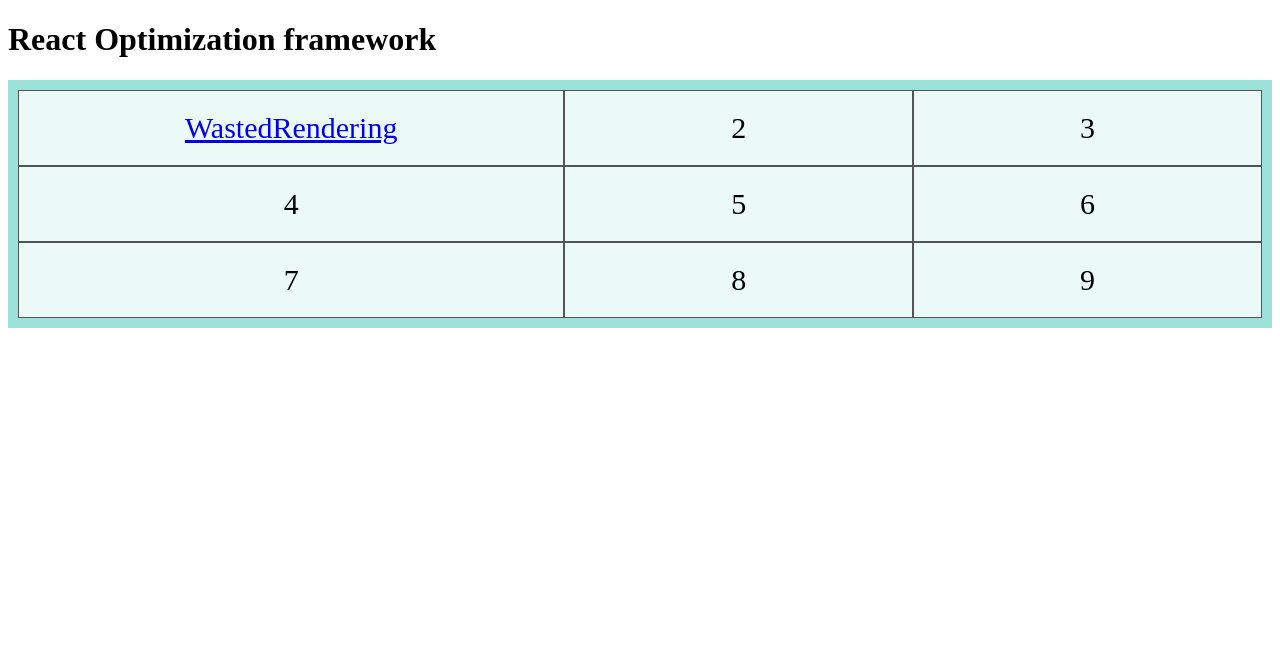
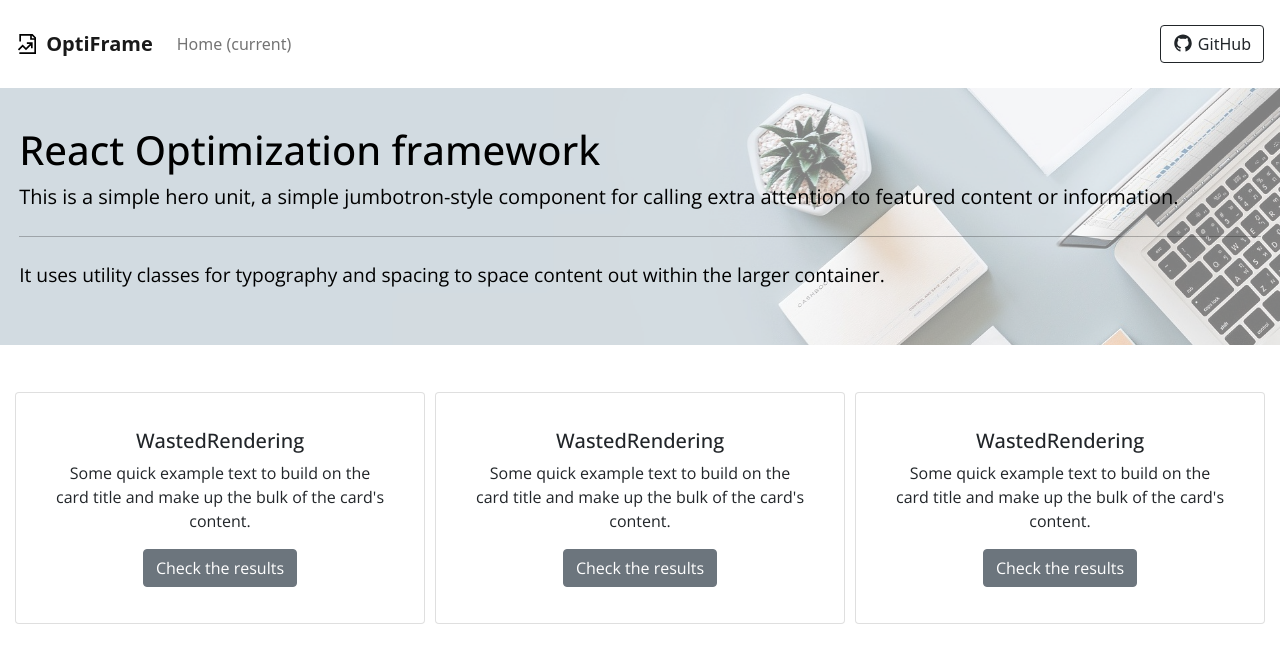
Before and after one commit to kasiapetka/opti-framework, a React app: page / in a window 1280 px wide. Built offline with nearby package versions, Linux system fonts and the light colour scheme.

Commit message:
first design

```diff
--- a/package.json
+++ b/package.json
@@ -7,11 +7,14 @@
     "@testing-library/jest-dom": "^5.11.4",
     "@testing-library/react": "^11.1.0",
     "@testing-library/user-event": "^12.1.10",
+    "bootstrap": "^5.1.3",
     "react": "^17.0.2",
     "react-dom": "^17.0.2",
+    "react-icons": "^4.3.1",
     "react-redux": "^7.2.1",
     "react-router-dom": "^5.3.0",
     "react-scripts": "4.0.3",
+    "reactstrap": "^9.0.1",
     "redux": "^4.0.5",
     "redux-devtools-extension": "^2.13.9",
     "redux-thunk": "^2.3.0",
--- a/public/index.html
+++ b/public/index.html
@@ -2,7 +2,9 @@
 <html lang="en">
   <head>
     <meta charset="utf-8" />
-    <link rel="icon" href="%PUBLIC_URL%/favicon.ico" />
+    <link rel="preconnect" href="https://fonts.googleapis.com">
+    <link rel="preconnect" href="https://fonts.gstatic.com" crossorigin>
+    <link href="https://fonts.googleapis.com/css2?family=Open+Sans:ital,wght@0,300;0,400;0,500;0,700;1,300;1,400;1,500;1,700&display=swap" rel="stylesheet">
     <meta name="viewport" content="width=device-width, initial-scale=1" />
     <meta name="theme-color" content="#000000" />
     <meta
--- a/src/components/App.js
+++ b/src/components/App.js
@@ -5,6 +5,7 @@ import { BrowserRouter as Router, Route, Switch } from "react-router-dom";
 import Landing from "./Landing";
 import WastedRendering from "./examination/WastedRendering";
 import "./App.scss";
+import Navbar from "./Navbar"
 
 class App extends Component {
     componentDidMount() {
@@ -16,7 +17,8 @@ class App extends Component {
         return (
             <Router>
                 <React.Fragment>
-                    <div>
+                    <Navbar />
+                    <div className="global">
                         <Switch>
                             <Route
                                 path="/"
--- a/src/components/App.scss
+++ b/src/components/App.scss
@@ -1,21 +1,24 @@
 .grid-3c-container {
   display: grid;
+  margin: auto;
+  max-width: 1500px;
   grid-template-columns: auto auto auto;
-    background-color: #9de2d9;
   padding: 10px;
 }
 
 .grid-2c-container {
   display: grid;
   grid-template-columns: auto auto;
-    background-color: #9de2d9;
   padding: 10px;
 }
 
 .grid-item {
   background-color: rgba(255, 255, 255, 0.8);
-    border: 1px solid rgba(44, 44, 44, 0.8);
   padding: 20px;
-    font-size: 30px;
   text-align: center;
+  margin: 5px;
 }
+
+.global {
+  font-family: "Open Sans", sans-serif;
+}
--- /dev/null
+++ b/src/components/Jumbotron/Jumbotron.scss
@@ -0,0 +1,9 @@
+.jumbotron {
+  background-image: url("../../images/bg2.png");
+  background-size: cover;
+  min-height: 200px;
+  width: 100%;
+  background-attachment: cover;
+  font-size: 1.2rem;
+  color: black;
+}
--- /dev/null
+++ b/src/components/Jumbotron/index.js
@@ -0,0 +1,16 @@
+import React from "react";
+import "./Jumbotron.scss"
+
+const Jumbotron = ({ title, description }) => {
+    return (
+        <React.Fragment>
+            <div class="jumbotron" style={{ padding: '2em 1em' }}>
+                <h1>{title}</h1>
+                <hr class="my-4" />
+                <p class="lead">{description}</p>
+            </div>
+        </React.Fragment>
+    );
+};
+
+export default Jumbotron;
--- /dev/null
+++ b/src/components/Landing/Landing.scss
@@ -0,0 +1,9 @@
+.jumbotron {
+  background-image: url("../../images/bg.png");
+  background-size: cover;
+  min-height: 300px;
+  width: 100%;
+  background-attachment: cover;
+  font-size: 1.2rem;
+  color: black;
+}
--- a/src/components/Landing/index.js
+++ b/src/components/Landing/index.js
@@ -1,22 +1,45 @@
 import React from "react";
 import { Link } from "react-router-dom";
+import "./Landing.scss"
 
 const Landing = () => {
     return (
         <React.Fragment>
-            <h1>React Optimization framework</h1>
-            <div className="grid-3c-container">
-                <div className="grid-item">
-                    <Link to="/wasted-rendering">WastedRendering</Link>
+            <div class="jumbotron" style={{ padding: '2em 1em' }}>
+                <h1>React Optimization framework</h1>
+                <p class="lead">This is a simple hero unit, a simple jumbotron-style component for calling extra attention to featured content or information.</p>
+                <hr class="my-4" />
+                <p>It uses utility classes for typography and spacing to space content out within the larger container.</p>
+            </div>
+            <div className="grid-3c-container" style={{ marginTop: '2em ' }}>
+                <div className="grid-item card" style={{ maWidth: '500px' }}>
+                    <div className="card-body">
+                        <h5 className="card-title">
+                            WastedRendering
+                        </h5>
+                        <p class="card-text">Some quick example text to build on the card title and make up the bulk of the card's content.</p>
+                        <Link className="btn btn-secondary" to="/wasted-rendering">Check the results</Link>
+                    </div>
                 </div>
-                <div className="grid-item">2</div>
-                <div className="grid-item">3</div>
-                <div className="grid-item">4</div>
-                <div className="grid-item">5</div>
-                <div className="grid-item">6</div>
-                <div className="grid-item">7</div>
-                <div className="grid-item">8</div>
-                <div className="grid-item">9</div>
+
+                <div className="grid-item card" style={{ maWidth: '500px' }}>
+                    <div className="card-body">
+                        <h5 className="card-title">
+                            WastedRendering
+                        </h5>
+                        <p class="card-text">Some quick example text to build on the card title and make up the bulk of the card's content.</p>
+                        <Link className="btn btn-secondary" to="/wasted-rendering">Check the results</Link>
+                    </div>
+                </div>
+                <div className="grid-item card" style={{ maWidth: '500px' }}>
+                    <div className="card-body">
+                        <h5 className="card-title">
+                            WastedRendering
+                        </h5>
+                        <p class="card-text">Some quick example text to build on the card title and make up the bulk of the card's content.</p>
+                        <Link className="btn btn-secondary" to="/wasted-rendering">Check the results</Link>
+                    </div>
+                </div>
             </div>
         </React.Fragment>
     );
--- /dev/null
+++ b/src/components/Navbar/index.js
@@ -0,0 +1,29 @@
+import React from "react";
+import { GrDocumentPerformance } from "react-icons/gr";
+import { AiFillGithub } from "react-icons/ai";
+
+const pageNavbar = (props) => (
+    <div style={{ padding: '1em' }} >
+        <nav className="navbar navbar-expand-lg navbar-light bg-white">
+            <a className="navbar-brand" href="/#"><GrDocumentPerformance style={{ marginTop: '-4px', marginRight: '5px' }} /><strong> OptiFrame</strong></a>
+            <button className="navbar-toggler" type="button" data-toggle="collapse" data-target="#navbarSupportedContent"
+                aria-controls="navbarSupportedContent" aria-expanded="false" aria-label="Toggle navigation">
+                <span className="navbar-toggler-icon"></span>
+            </button>
+            <div className="collapse navbar-collapse" id="navbarSupportedContent">
+                <ul className="navbar-nav mr-auto">
+                    <li className="nav-item active">
+                        <a className="nav-link" href="/#">Home <span className="sr-only">(current)</span></a>
+                    </li>
+                </ul>
+            </div>
+            <div className="form-inline">
+                <a className="btn btn-outline-dark" href="https://github.com/kasiapetka/opti-framework" target="_blank" role="button">
+                    <AiFillGithub style={{ fontSize: '20px', marginRight: '5px', marginTop: '-5px', }} />GitHub</a>
+            </div>
+
+        </nav >
+    </div >
+);
+
+export default pageNavbar;
--- a/src/components/examination/WastedRendering/ToDoList/index.js
+++ b/src/components/examination/WastedRendering/ToDoList/index.js
@@ -1,26 +1,34 @@
 import React, { useState } from "react";
 import ToDoItem from "./ToDoItem";
 import Summary from "./Summary";
+import logo from "../../../../images/todo.jpg";
 
 const ToDoList = () => {
-    const [items, setItems] = useState(["werwer", "weqeqw"]);
+    const [items, setItems] = useState(["werwer", "weqeqw", "werwer", "weqeqw",
+        "Treating yourself never looked so easy!",
+        "Treating yourself never looked so easy!stage!",
+        "Treating yourself never looked so easy! Follore!",
+    ]);
     const [newItem, setNewItem] = useState("");
 
     const addItem = () => {
         const newItems = [...items, newItem];
         setItems(newItems);
+        setNewItem("")
     };
 
     return (
-        <div>
-            <h4>ToDoList</h4>
+        <div className="container card">
+            <div className="card-body">
+
+                <h4 className="card-title">ToDoList</h4>
                 <p>
                     <input
                         type="text"
                         value={newItem}
                         onChange={(event) => setNewItem(event.target.value)}
                     />{" "}
-                <button onClick={addItem}>Add</button>
+                    <button onClick={addItem} className="btn btn-light" disabled={!newItem}>Add</button>
                 </p>
 
                 <div>
@@ -30,6 +38,7 @@ const ToDoList = () => {
                 </div>
                 <Summary allItems={items?.length ? items?.length : 0} />
             </div>
+        </div>
     );
 };
 
--- a/src/components/examination/WastedRendering/index.js
+++ b/src/components/examination/WastedRendering/index.js
@@ -1,11 +1,12 @@
 import React from "react";
 import ToDoList from "./ToDoList";
 import ToDoListOpti from "./ToDoListOpti";
-
+import Jumbotron
+    from "../../Jumbotron";
 const WastedRendering = () => {
     return (
         <div>
-            <h1>WastedRendering</h1>
+            <Jumbotron title={"Wasted Rendering"} description={"Wasted Rendering Wasted Rendering"} />
             <div className="grid-2c-container">
                 <div className="grid-item">
                     <ToDoList />
--- a/src/index.js
+++ b/src/index.js
@@ -5,6 +5,7 @@ import { Provider } from "react-redux";
 import { createStore, applyMiddleware } from "redux";
 import reducers from "./store/reducers";
 import { composeWithDevTools } from "redux-devtools-extension"
+import 'bootstrap/dist/css/bootstrap.min.css';
 
 import App from "./components/App";
 
```
Also changed, not shown: src/images/bg.png (added), src/images/bg2.png (added), src/images/todo.jpg (added), 1 other file. Lines whose indentation alone changed are shown as unchanged.
